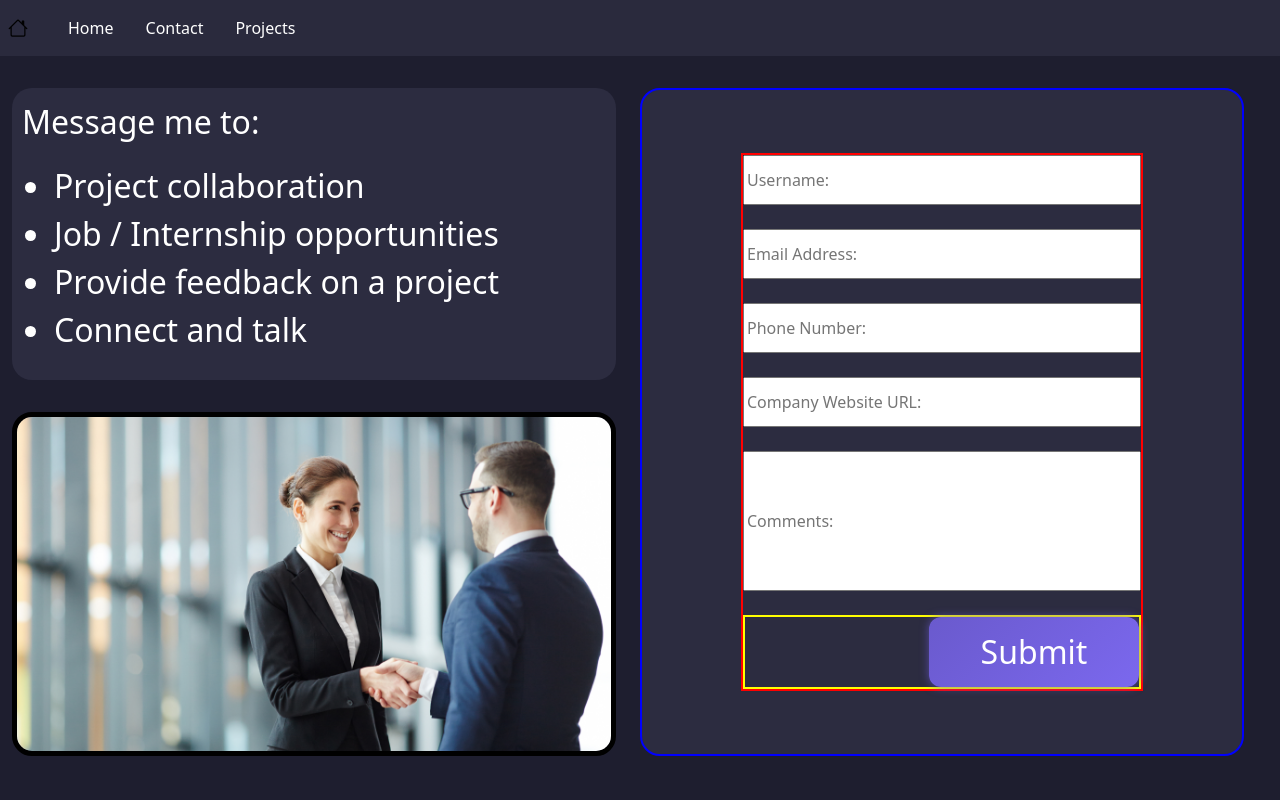
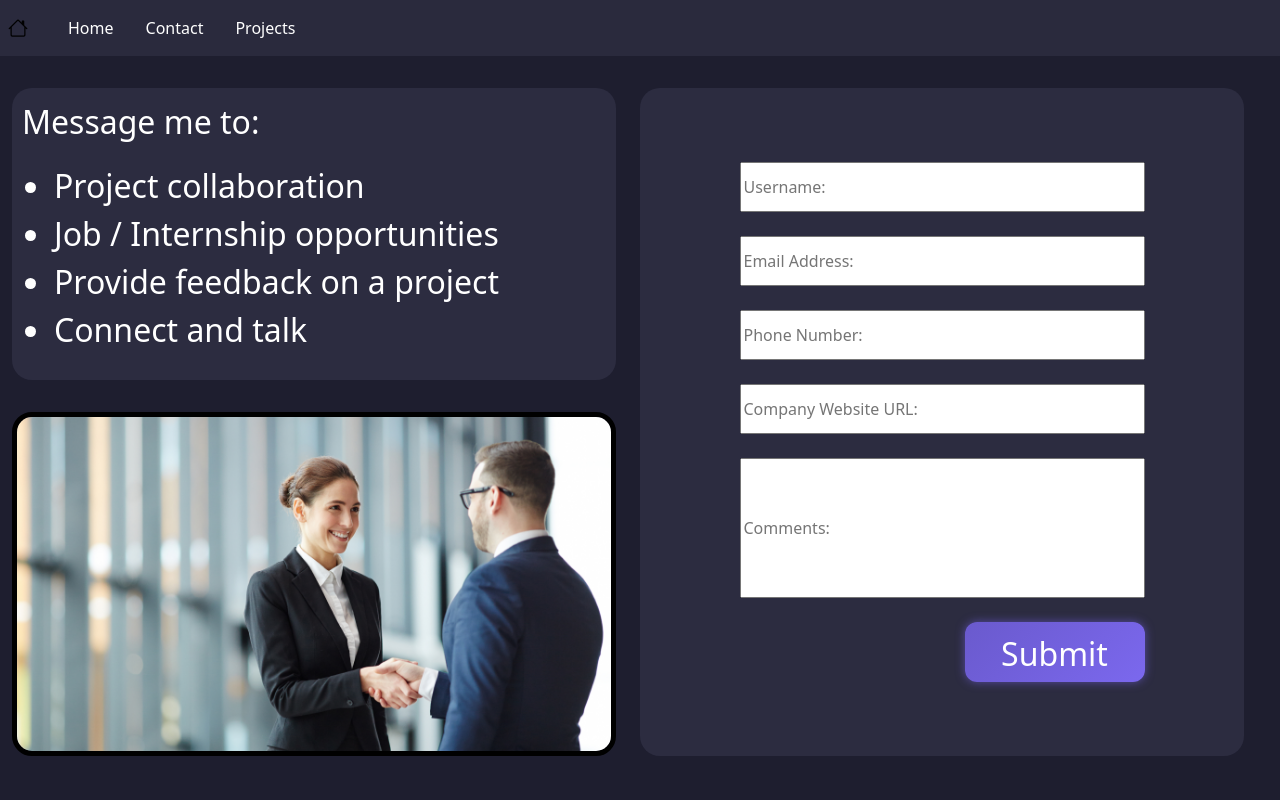
Before and after one commit to NathanHeitzman/Portfolio-Website, a React (Vite) app: page /contact-me in a window 1280 px wide. Shown: the top 800 px of the page. Built offline with nearby package versions, Linux system fonts and the light colour scheme.

Commit message:
started to add email functionality

```diff
--- a/index.html
+++ b/index.html
@@ -5,7 +5,20 @@
     <link rel="icon" type="image/svg+xml" href="/vite.svg" />
     <meta name="viewport" content="width=device-width, initial-scale=1.0" />
     <title>Nathan Heitzman Portfolio</title>
+    <script
+      type="text/javascript"
+      src="https://cdn.jsdelivr.net/npm/@emailjs/browser@4/dist/email.min.js"
+    ></script>
+    <script type="text/javascript">
+      (function () { //code to set up email functionality with EmailJS
+        emailjs.init({
+          publicKey: "YOUR_PUBLIC_KEY",
+          blockHeadless: true, //block headless browsers to prevent bot spam
+        });
+      })();
+    </script>
   </head>
+
   <body>
     <div id="root"></div>
     <script type="module" src="/src/main.tsx"></script>
--- a/package.json
+++ b/package.json
@@ -10,6 +10,7 @@
     "preview": "vite preview"
   },
   "dependencies": {
+    "@emailjs/browser": "^4.4.1",
     "bootstrap": "^5.3.6",
     "bootstrap-icons": "^1.13.1",
     "react": "^19.1.0",
--- a/src/assets/styles/ContactMe.css
+++ b/src/assets/styles/ContactMe.css
@@ -35,7 +35,6 @@ body {
     padding:2rem;
     gap: 2rem;
 
-    border: 2px solid blue;
     border-radius: 20px;
 }
 
@@ -43,8 +42,6 @@ body {
     width: 75%;
     align-items: center;
     gap:1.5rem;
-
-    border:2px solid red;
 }
 .user-input {
     width:100%;
@@ -62,12 +59,11 @@ body {
 }
 
 .button-container{
-    border: 2px solid yellow;
     width: 100%;
 }
 
 .submit-button{
     font-size: 2rem;
-    width:210px;
-    height:70px;
+    width:180px;
+    height:60px;
 }
--- a/src/pages/ContactMe.tsx
+++ b/src/pages/ContactMe.tsx
@@ -26,7 +26,7 @@ const ContactMe = () => {
               <input
                 className="user-input"
                 placeholder="Phone Number:"
-                type="number"
+                type="text"
               />
               <input
               className="user-input"
@@ -38,8 +38,8 @@ const ContactMe = () => {
                 placeholder="Comments:"
                 type="text"
               />
-              <div className="button-container d-flex justify-content-center justify-content-md-end">
-                <Button className="submit-button align-self-end py-2 px-4 text-lg" text="Submit" />
+              <div className="button-container d-flex justify-content-center justify-content-lg-end">
+                <Button className="submit-button align-self-end py-2 px-4" text="Submit" />
               </div>
             </div>
           </div>
```
Also changed, not shown: 2 other files (tests, documents, lock files or other folders).
